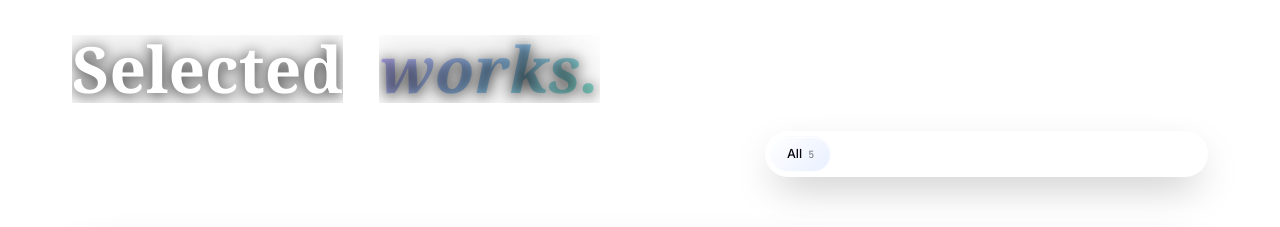
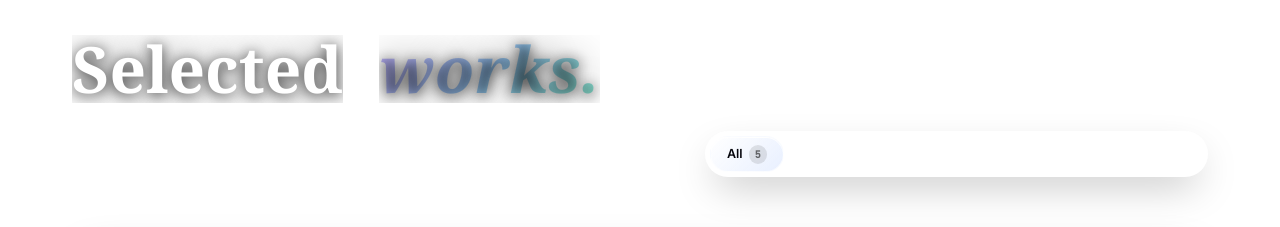
Before and after one commit to abneeshsingh21/portfolio-landing-page-, a React (Vite) app: page / in a window 1280 px wide. Shown: the part 3000-3227 px from the top of the page. Built offline with nearby package versions, Linux system fonts and the light colour scheme; no server answers; a web font is replaced by a local one.

Commit message:
fix(ui): remove protruding horizontal scrollbar on filter tabs and add smooth touch sliding

```diff
--- a/src/components/Projects.tsx
+++ b/src/components/Projects.tsx
@@ -186,7 +186,12 @@ export default function Projects() {
           accent="works."
           description="Languages, AI tooling and commercial platforms — each one designed, engineered and shipped end to end."
           aside={
-            <div role="group" aria-label="Filter projects" className="lg flex max-w-full gap-1 overflow-x-auto rounded-full p-1">
+            <div className="relative max-w-full">
+              <div
+                role="group"
+                aria-label="Filter projects"
+                className="lg lg-spec no-scrollbar flex max-w-full items-center gap-1 overflow-x-auto rounded-full p-1 scroll-smooth overscroll-x-contain [-webkit-overflow-scrolling:touch]"
+              >
                 {CATEGORIES.map((c) => {
                   const on = filter === c;
                   const count = c === 'All' ? projects.length : projects.filter((p) => p.categories.includes(c)).length;
@@ -195,16 +200,22 @@ export default function Projects() {
                       key={c}
                       type="button"
                       aria-pressed={on}
-                    onClick={() => setFilter(c)}
-                    className={`lg-press inline-flex h-9 shrink-0 items-center gap-1.5 rounded-full px-4 text-[12.5px] font-medium transition-colors duration-300 ${
-                      on ? 'lg-bright' : 'text-white/60 hover:text-white'
+                      onClick={(e) => {
+                        setFilter(c);
+                        e.currentTarget.scrollIntoView({ behavior: 'smooth', block: 'nearest', inline: 'center' });
+                      }}
+                      className={`lg-press inline-flex h-[34px] sm:h-9 shrink-0 items-center gap-1.5 rounded-full px-3.5 sm:px-4 text-[12px] sm:text-[12.5px] font-medium transition-all duration-300 select-none ${
+                        on
+                          ? 'lg-bright shadow-sm font-semibold'
+                          : 'text-white/65 hover:text-white hover:bg-white/[0.06]'
                       }`}
                     >
                       {c}
-                    <span className={`font-code text-[10px] ${on ? 'text-black/45' : 'text-white/30'}`}>{count}</span>
+                      <span className={`font-code text-[10px] rounded-full px-1.5 py-0.5 ${on ? 'text-black/55 bg-black/10' : 'text-white/40 bg-white/5'}`}>{count}</span>
                     </button>
                   );
                 })}
+              </div>
             </div>
           }
         />
--- a/src/components/ui.tsx
+++ b/src/components/ui.tsx
@@ -256,7 +256,7 @@ export function SectionHeading({
           </Reveal>
         )}
       </div>
-      {aside && <Reveal delay={180}>{aside}</Reveal>}
+      {aside && <Reveal delay={180} className="w-full md:w-auto shrink-0">{aside}</Reveal>}
     </div>
   );
 }
--- a/src/styles/liquid.css
+++ b/src/styles/liquid.css
@@ -732,6 +732,7 @@ html.has-cursor label {
 /* ─── Custom Scrollbar ───────────────────────────────────────── */
 ::-webkit-scrollbar {
   width: 5px;
+  height: 5px;
 }
 
 ::-webkit-scrollbar-track {
@@ -745,6 +746,22 @@ html.has-cursor label {
 
 ::-webkit-scrollbar-thumb:hover {
   background: rgba(255, 255, 255, 0.25);
+}
+
+::-webkit-scrollbar-corner {
+  background: transparent;
+}
+
+/* Hide scrollbar utility for clean swipeable chips, tabs & carousels */
+.no-scrollbar {
+  -ms-overflow-style: none; /* IE and Edge */
+  scrollbar-width: none; /* Firefox */
+}
+
+.no-scrollbar::-webkit-scrollbar {
+  display: none !important;
+  width: 0 !important;
+  height: 0 !important;
 }
 
 /* ─── Mobile Refinements ─────────────────────────────────────── */
```
Lines whose indentation alone changed are shown as unchanged.
